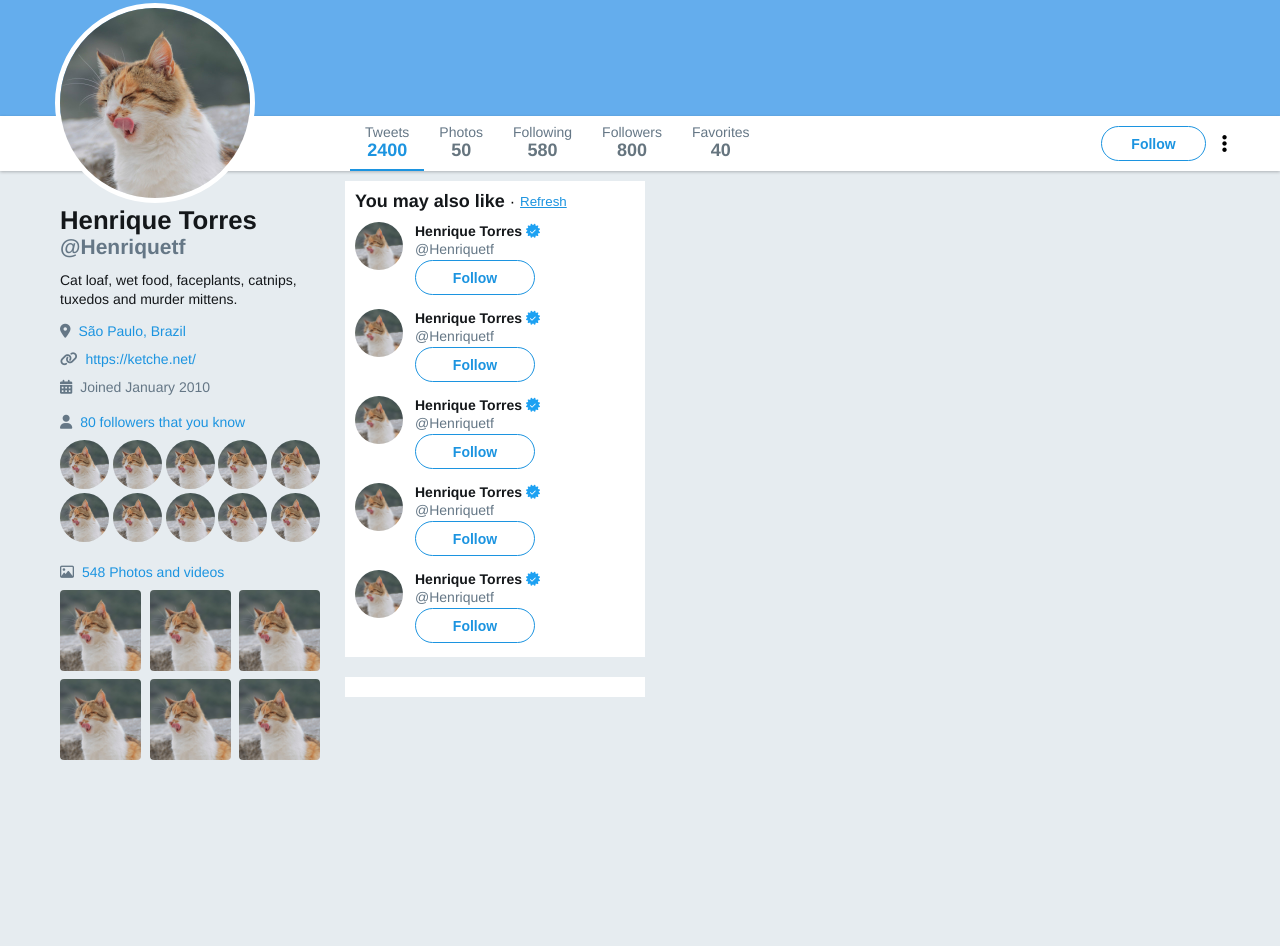
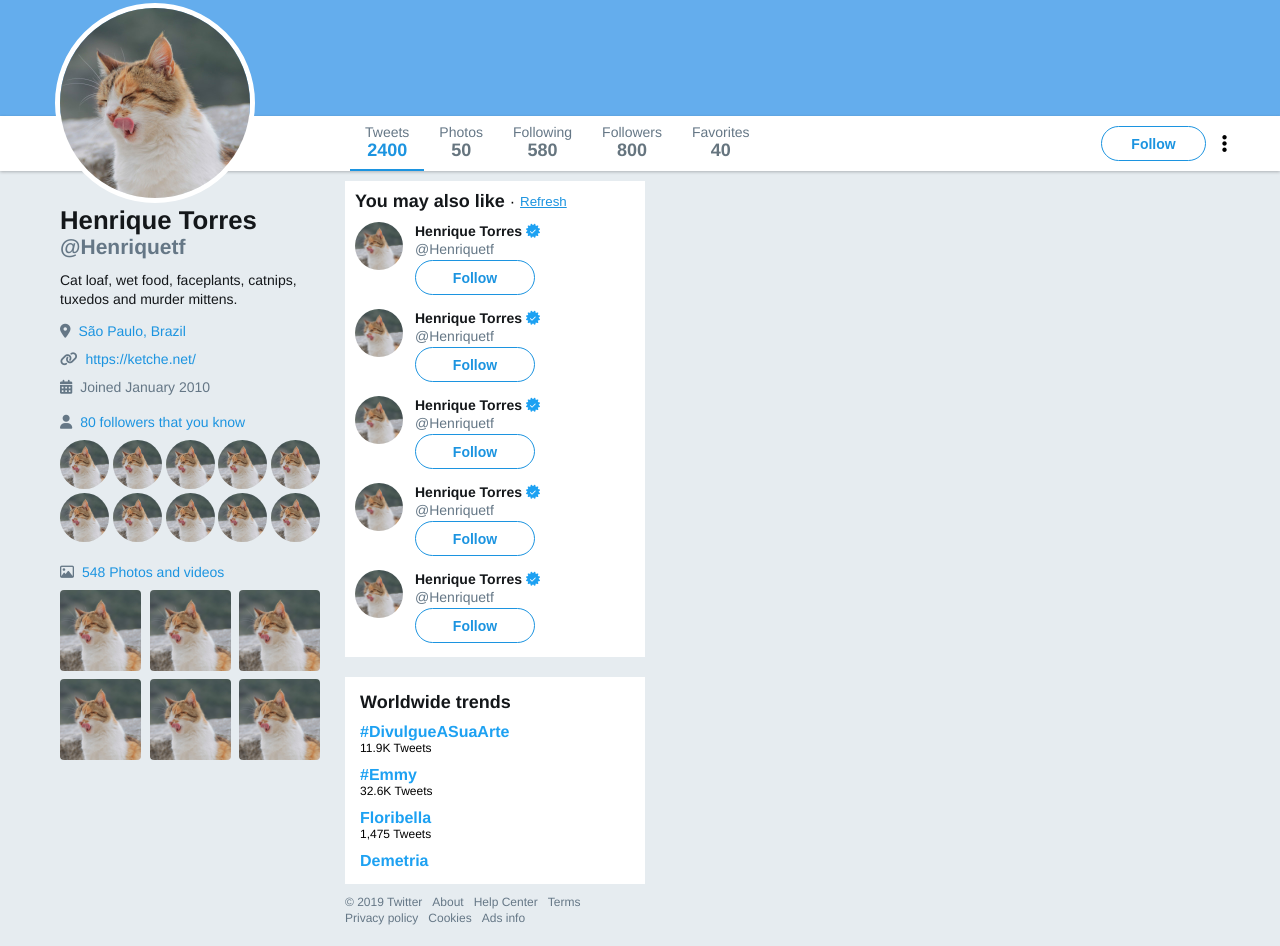
Before and after one commit to Henriquetf/next-twitter, a plain HTML site: page index.html in a window 1280 px wide. Shown: the part 244-1190 px from the top of the page. Before the commit the page ends 1019 px from the top, so only its background shows below. Drawn offline with Linux system fonts and the light colour scheme.

Commit message:
Add trends and copyright

```diff
--- a/index.html
+++ b/index.html
@@ -254,7 +254,49 @@
             <button class="button button--follow">Follow</button>
           </div>
         </div>
-        <div class="modules-card modules-card--trends"></div>
+        <div class="modules-card modules-card--trends">
+          <div class="modules-card__header">
+            <h3 class="header__title">Worldwide trends</h3>
+          </div>
+          <div class="trends">
+            <div class="trends__hashtag">#DivulgueASuaArte</div>
+            <div class="trends__tweets">11.9K Tweets</div>
+          </div>
+          <div class="trends">
+            <div class="trends__hashtag">#Emmy</div>
+            <div class="trends__tweets">32.6K Tweets</div>
+          </div>
+          <div class="trends">
+            <div class="trends__hashtag">Floribella</div>
+            <div class="trends__tweets">1,475 Tweets</div>
+          </div>
+          <div class="trends">
+            <div class="trends__hashtag">Demetria</div>
+          </div>
+        </div>
+        <ul class="modules-copyright">
+          <li>
+            <span>© 2019 Twitter</span>
+          </li>
+          <li>
+            <a>About</a>
+          </li>
+          <li>
+            <a>Help Center</a>
+          </li>
+          <li>
+            <a>Terms</a>
+          </li>
+          <li>
+            <a>Privacy policy</a>
+          </li>
+          <li>
+            <a>Cookies</a>
+          </li>
+          <li>
+            <a>Ads info</a>
+          </li>
+        </ul>
       </aside>
     </section>
   </body>
--- a/styles.css
+++ b/styles.css
@@ -432,6 +432,7 @@ li.banner__user-info--active .banner__amount {
 .header__title {
   color: #14171a;
   font-size: 1.8rem;
+  align-items: baseline;
 }
 
 .modules-card__header button {
@@ -524,3 +525,49 @@ li.banner__user-info--active .banner__amount {
   margin-left: 60px;
   width: 120px;
 }
+
+.trends {
+  display: flex;
+  flex-direction: column;
+  line-height: 1.7rem;
+}
+
+.trends + .trends {
+  margin-top: 10px;
+}
+
+.trends__hashtag {
+  color: #1da1f2;
+  font-weight: bold;
+}
+
+.trends__tweets {
+  line-height: 1.6rem;
+  font-size: 1.2rem;
+  font-weight: normal;
+}
+
+.modules-card--trends {
+  padding: 15px;
+}
+
+.modules-copyright {
+  display: flex;
+  flex-wrap: wrap;
+  color: #657786;
+  font-size: 1.2rem;
+  line-height: 1.6rem;
+  margin-bottom: 20px;
+}
+
+.modules-copyright li {
+  padding-right: 10px;
+}
+
+.modules-copyright li a {
+  color: #657786;
+}
+
+.modules-copyright li a:hover {
+  color: #55acee;
+}
```
